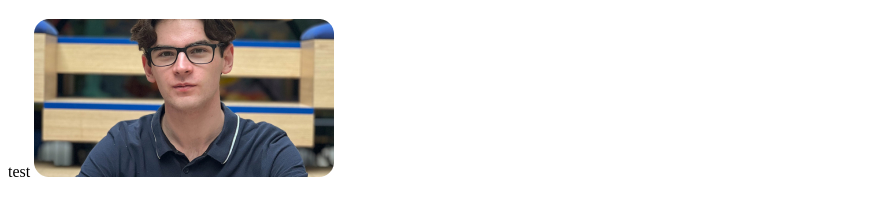
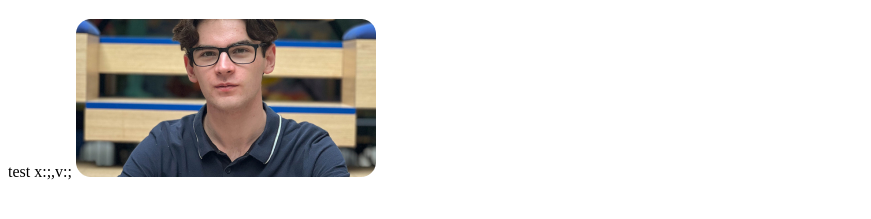
Before and after one commit to robderon/animated-disco, a plain HTML site: page index.html in a window 1280 px wide. Shown: the part 61-280 px from the top of the page, without its empty margins (0-871 px from the left). Drawn offline with Linux system fonts and the light colour scheme.

Commit message:
a veru lopng multiline commit message to say

```diff
--- a/index.html
+++ b/index.html
@@ -11,7 +11,7 @@
 
         big heading for my website and modif another modification
     </H1> test
-
+x:;,v:;
 <img src="img/albert.jpg">
 
 </body>
```
Also changed, not shown: 1 other file.
